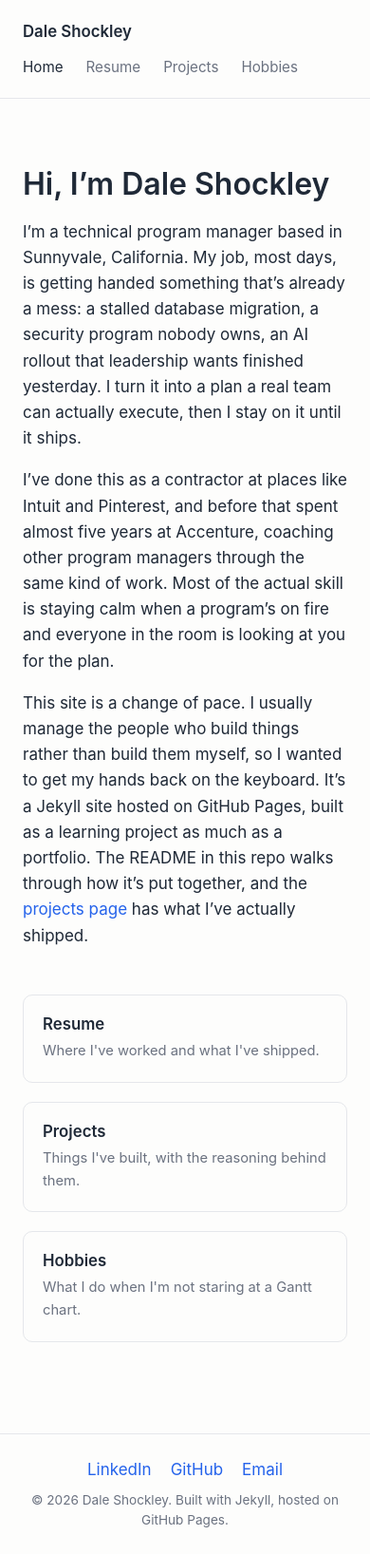
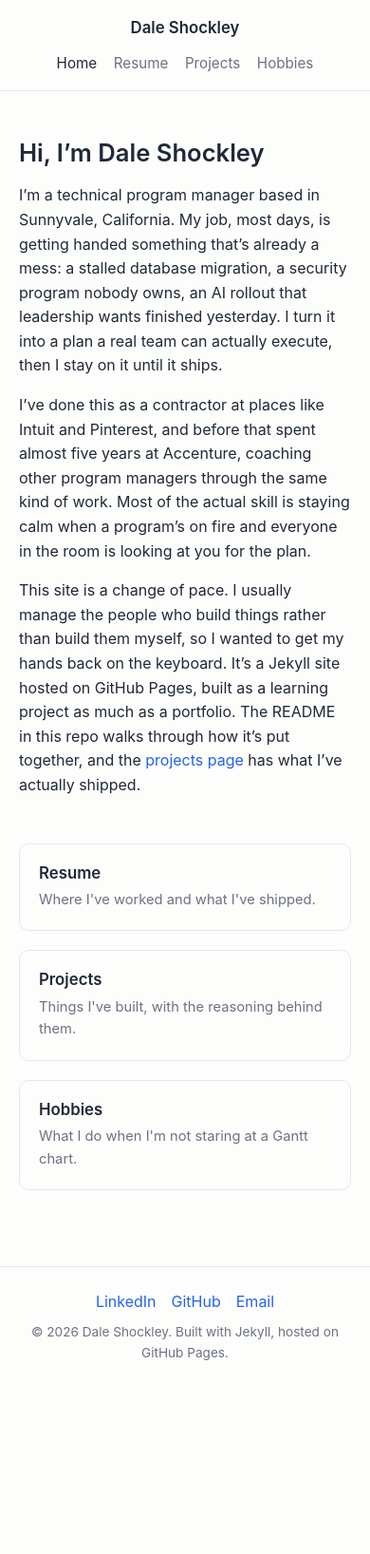
Before and after one commit to DaleShockley/daleshockley.github.io, a Jekyll site: the page built from index.md, in a window 390 px wide. Shown: the whole page at 95% size. Built offline with Jekyll 4.4.1, drawn with Linux system fonts in a browser that asks for light colours; after the commit the page ends 1460 px from its top, so only the background shows below that.

Commit message:
Add files via upload

```diff
--- a/assets/css/style.css
+++ b/assets/css/style.css
@@ -227,3 +227,47 @@ h1, h2, h3 {
   font-size: 0.85rem;
   margin: 0;
 }
+
+/* ---------- Responsive (phones and small tablets) ---------- */
+@media (max-width: 640px) {
+  body {
+    font-size: 16px;
+  }
+
+  .site-header__inner {
+    padding: 1rem 1.25rem;
+    justify-content: center;
+    text-align: center;
+  }
+
+  .site-nav {
+    gap: 0.85rem 1.1rem;
+    justify-content: center;
+    flex-wrap: wrap;
+  }
+
+  .page-wrap {
+    padding: 2rem 1.25rem 3rem;
+  }
+
+  .hero h1 {
+    font-size: 1.6rem;
+  }
+
+  .quick-links {
+    grid-template-columns: 1fr;
+  }
+
+  .job__meta {
+    font-size: 0.85rem;
+  }
+
+  .resume-header .contact-line {
+    font-size: 0.88rem;
+  }
+
+  .site-footer__links {
+    gap: 1rem;
+    flex-wrap: wrap;
+  }
+}
```
Also changed, not shown: FINDINGS.md (+8 -0 lines).
